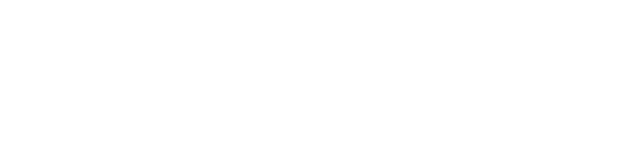
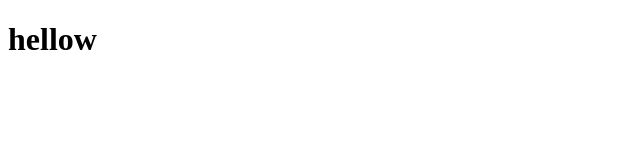
Before and after one commit to sharafat397/My-Portfolio, a plain HTML site: page index.html in a window 1280 px wide. Shown: the whole page, without its empty margins (0-640 px from the left). Drawn offline with Linux system fonts and the light colour scheme.

Commit message:
added header

```diff
--- a/index.html
+++ b/index.html
@@ -7,6 +7,10 @@
     <title>My Firt Git</title>
 </head>
 <body>
-
+    <div>
+        <h1>
+            hellow
+        </h1>
+    </div>
 </body>
 </html>
```
